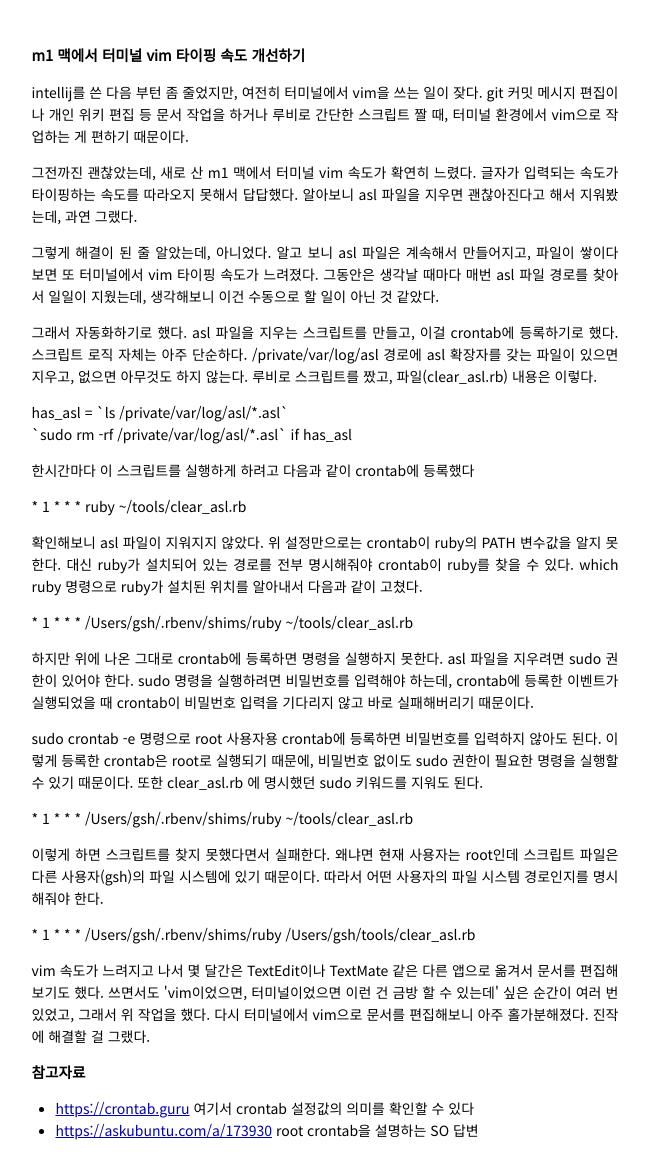
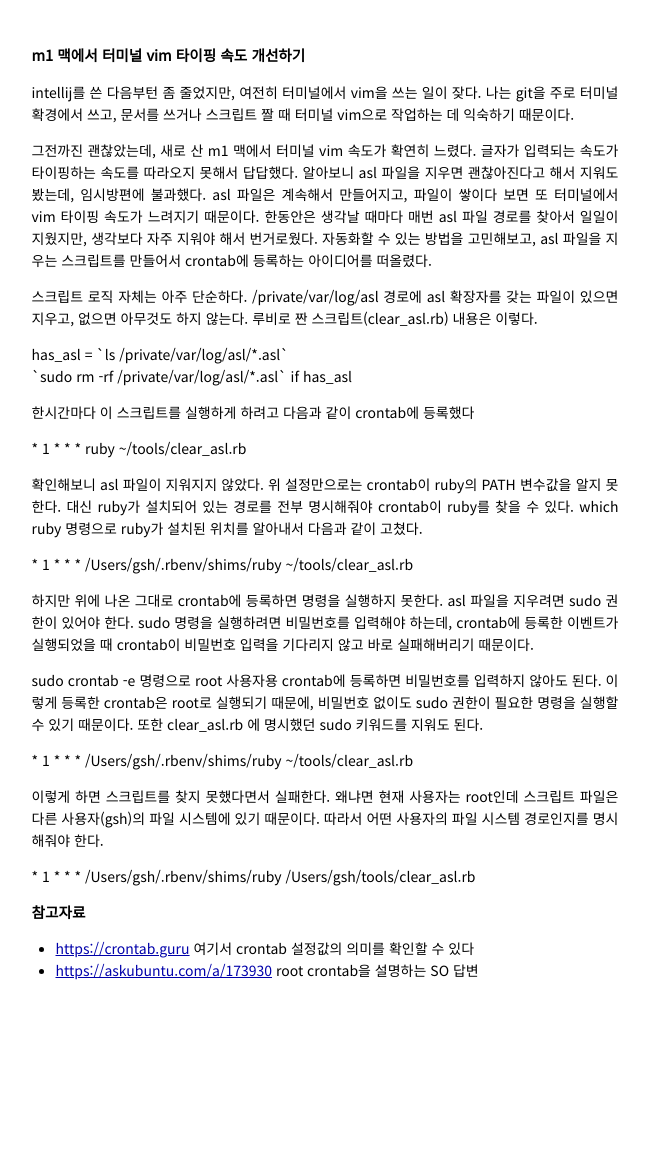
Before and after one commit to rogarithm/blog, a plain HTML site: page resolve-slow-vim-typing.html in a window 1280 px wide. Shown: the whole page, without its empty margins (315-964 px from the left). After the commit the page ends 1105 px from the top, so only its background shows below. Drawn offline with Linux system fonts and the light colour scheme.

Commit message:
vim 타이핑 속도 개선 글 다듬기

```diff
--- a/resolve-slow-vim-typing.html
+++ b/resolve-slow-vim-typing.html
@@ -10,16 +10,13 @@
 			</div>
 			<h1> m1 맥에서 터미널 vim 타이핑 속도 개선하기</h1>
 <p>
-  intellij를 쓴 다음	부턴 좀 줄었지만, 여전히 터미널에서 vim을 쓰는 일이 잦다. git 커밋 메시지 편집이나 개인 위키 편집 등 문서 작업을 하거나 루비로 간단한 스크립트 짤 때, 터미널 환경에서 vim으로 작업하는 게 편하기 때문이다.
+  intellij를 쓴 다음부턴 좀 줄었지만, 여전히 터미널에서 vim을 쓰는 일이 잦다. 나는 git을 주로 터미널 확경에서 쓰고, 문서를 쓰거나 스크립트 짤 때 터미널 vim으로 작업하는 데 익숙하기 때문이다.
 </p>
 <p>
-  그전까진 괜찮았는데, 새로 산 m1 맥에서 터미널 vim 속도가 확연히 느렸다. 글자가 입력되는 속도가 타이핑하는 속도를 따라오지 못해서 답답했다. 알아보니 asl 파일을 지우면 괜찮아진다고 해서 지워봤는데, 과연 그랬다.
+  그전까진 괜찮았는데, 새로 산 m1 맥에서 터미널 vim 속도가 확연히 느렸다. 글자가 입력되는 속도가 타이핑하는 속도를 따라오지 못해서 답답했다. 알아보니 asl 파일을 지우면 괜찮아진다고 해서 지워도 봤는데, 임시방편에 불과했다. asl 파일은 계속해서 만들어지고, 파일이 쌓이다 보면 또 터미널에서 vim 타이핑 속도가 느려지기 때문이다. 한동안은 생각날 때마다 매번 asl 파일 경로를 찾아서 일일이 지웠지만, 생각보다 자주 지워야 해서 번거로웠다. 자동화할 수 있는 방법을 고민해보고, asl 파일을 지우는 스크립트를 만들어서 crontab에 등록하는 아이디어를 떠올렸다.
 </p>
 <p>
-  그렇게 해결이 된 줄 알았는데, 아니었다. 알고 보니 asl 파일은 계속해서 만들어지고, 파일이 쌓이다 보면 또 터미널에서 vim 타이핑 속도가 느려졌다. 그동안은 생각날 때마다 매번 asl 파일 경로를 찾아서 일일이 지웠는데, 생각해보니 이건 수동으로 할 일이 아닌 것 같았다.
-</p>
-<p>
-  그래서 자동화하기로 했다. asl 파일을 지우는 스크립트를 만들고, 이걸 crontab에 등록하기로 했다. 스크립트 로직 자체는 아주 단순하다. /private/var/log/asl 경로에 asl 확장자를 갖는 파일이 있으면 지우고, 없으면 아무것도 하지 않는다. 루비로 스크립트를 짰고, 파일(clear_asl.rb) 내용은 이렇다.
+  스크립트 로직 자체는 아주 단순하다. /private/var/log/asl 경로에 asl 확장자를 갖는 파일이 있으면 지우고, 없으면 아무것도 하지 않는다. 루비로 짠 스크립트(clear_asl.rb) 내용은 이렇다.
 </p>
 <p>
   has_asl = `ls /private/var/log/asl/*.asl`<br>`sudo rm -rf /private/var/log/asl/*.asl` if has_asl
@@ -51,9 +48,6 @@
 <p>
   * 1 * * * /Users/gsh/.rbenv/shims/ruby /Users/gsh/tools/clear_asl.rb
 </p>
-<p>
-  vim 속도가 느려지고 나서 몇 달간은 TextEdit이나 TextMate 같은 다른 앱으로 옮겨서 문서를 편집해보기도 했다. 쓰면서도 'vim이었으면, 터미널이었으면 이런 건 금방 할 수 있는데' 싶은 순간이 여러 번 있었고, 그래서 위 작업을 했다. 다시 터미널에서 vim으로 문서를 편집해보니 아주 홀가분해졌다. 진작에 해결할 걸 그랬다.
-</p>
 <h2> 참고자료</h2>
 <ul>
   <li><a href="https://crontab.guru" target="_blank">https://crontab.guru</a> 여기서 crontab 설정값의 의미를 확인할 수 있다</li>
```
